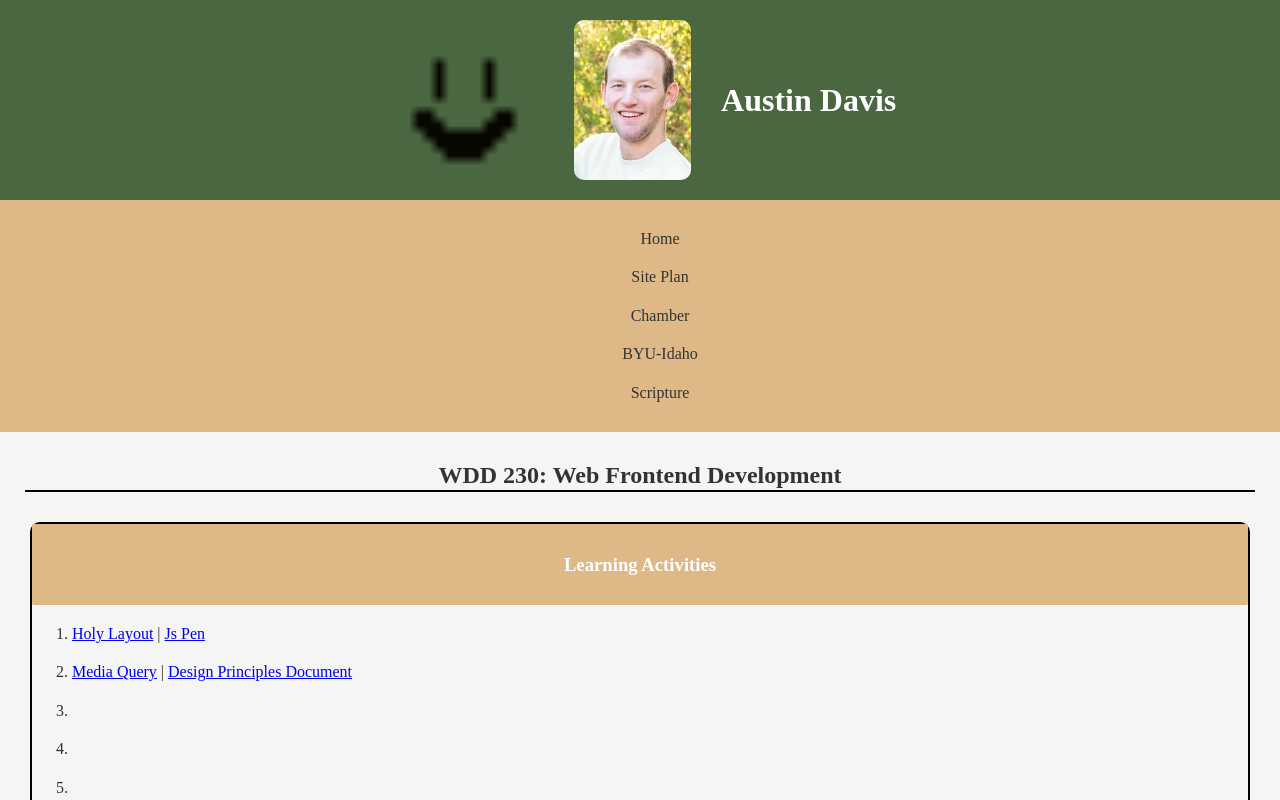
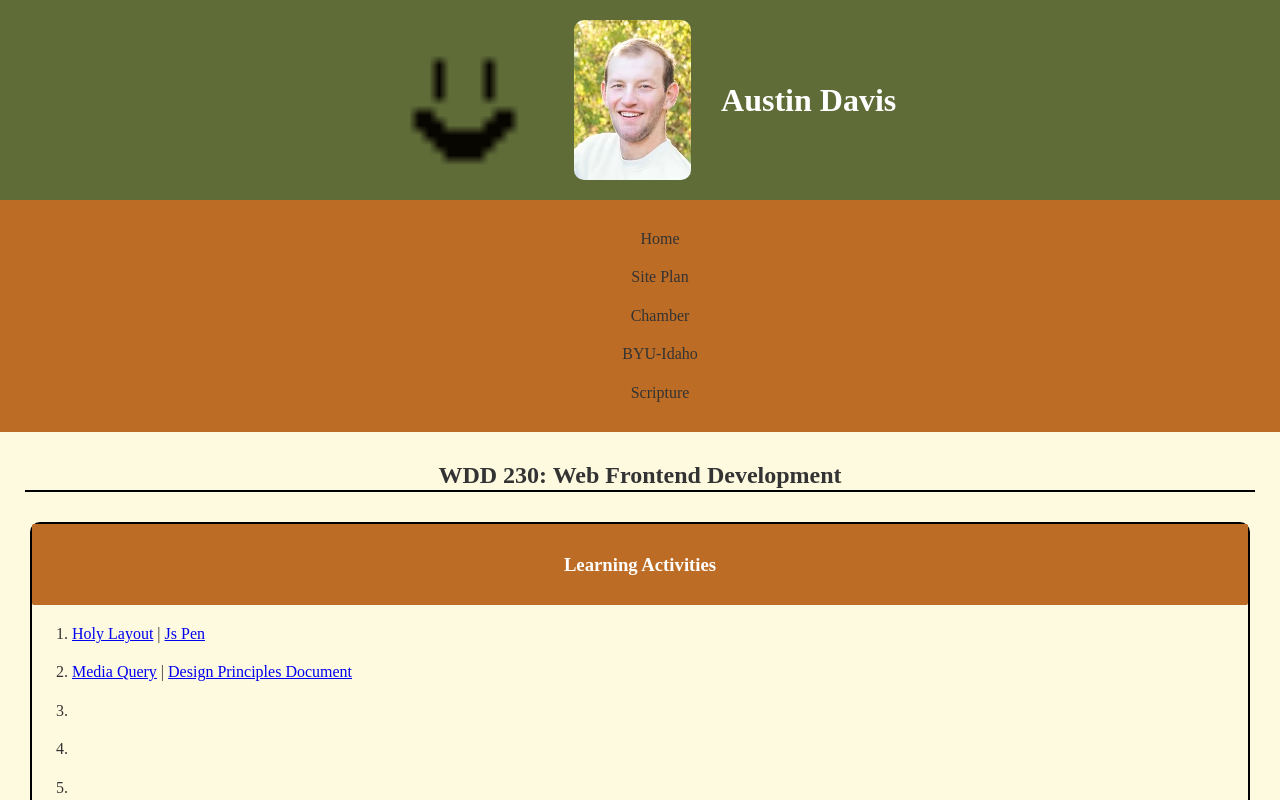
Before and after one commit to Austidav59/wdd230, a plain HTML site: page homepage/index.html in a window 1280 px wide. Shown: the top 800 px of the page. Drawn offline with nearby package versions, Linux system fonts and the light colour scheme.

Commit message:
Updated Color Contrast

```diff
--- a/homepage/styles/base.css
+++ b/homepage/styles/base.css
@@ -6,14 +6,14 @@ html, body{
     margin: 0px;
     justify-content: center;
     color: white;
-    background-color: whitesmoke;
+    background-color: #fefae0;
 }
 
 .header{
     display: flex;
     justify-content: center;
     align-items: center;
-    background-color: #4a6741;
+    background-color: #606c38;
     padding: 20px 15px;
 }
 
@@ -27,7 +27,7 @@ html, body{
 nav{
     margin: 0px;
     padding: 10px 5px;
-    background-color: burlywood;
+    background-color: #bc6c25;
     text-align: center;
     color: #333333;
 }
@@ -61,7 +61,7 @@ nav{
 }
 
 .colored-heading{
-    background-color: burlywood;
+    background-color: #bc6c25;
     color: white;
     margin: 0px;
     border-radius: 2px;
```
